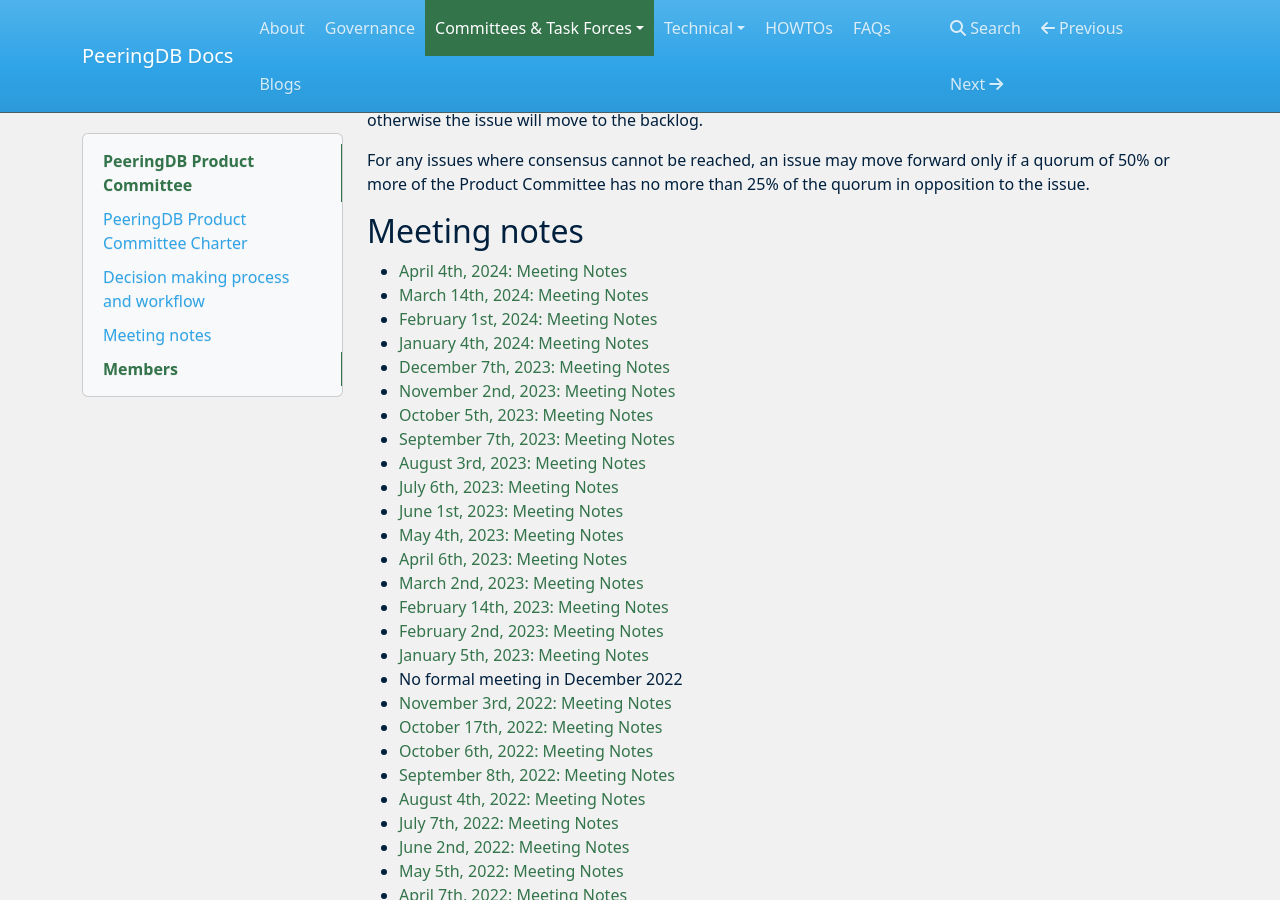
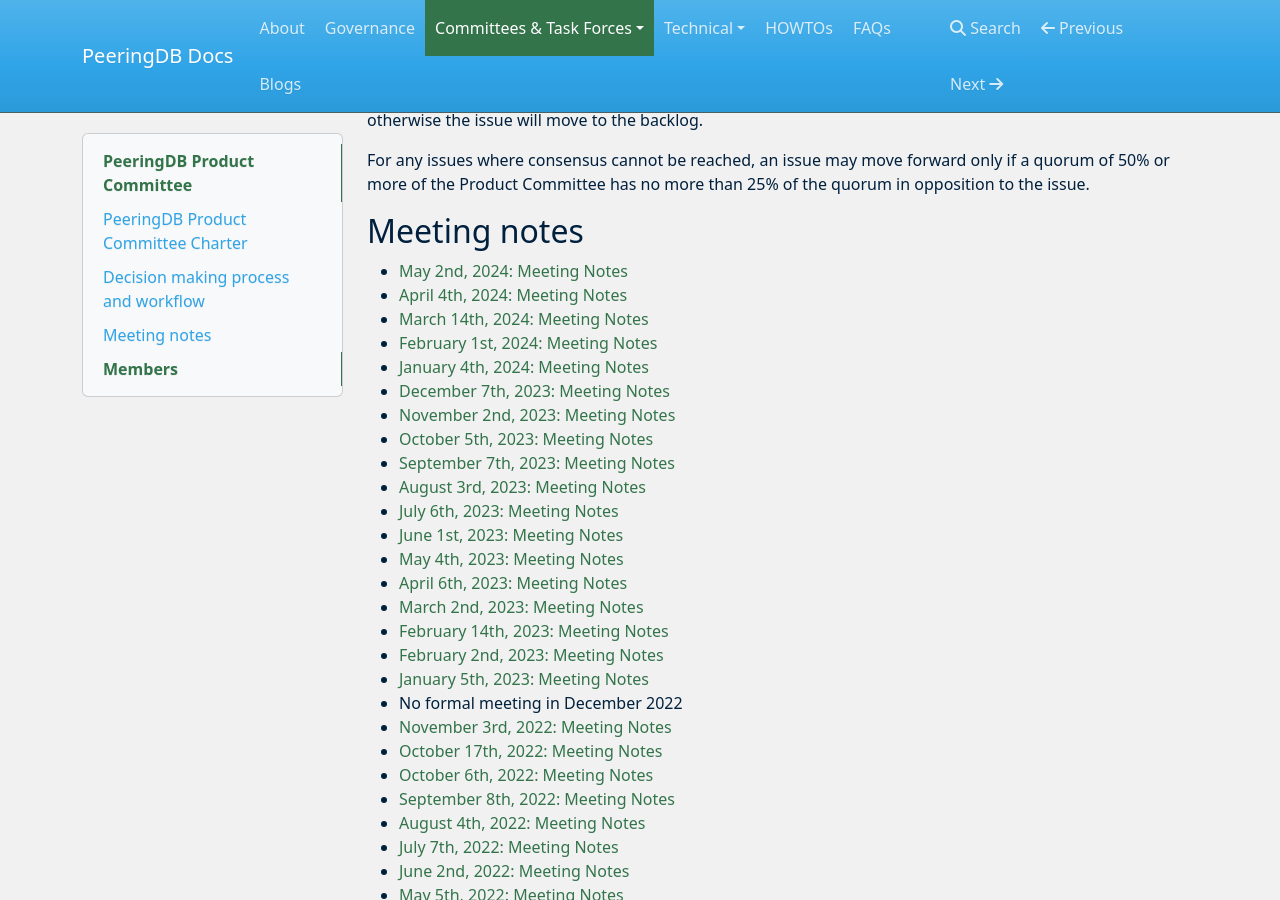
Before and after one commit to peeringdb/docs, an MkDocs documentation site: the page built from docs/committee/product/index.md, in a window 1280 px wide and 900 px high, scrolled down 2515 px. Built offline with MkDocs 1.6.1, drawn with Linux system fonts in a browser that asks for light colours; nearby versions of some CDN libraries.

Commit message:
PC meeting notes 2024-05 (#325)
Updated index and PDF of notes

```diff
--- a/docs/committee/product/index.md
+++ b/docs/committee/product/index.md
@@ -9,6 +9,7 @@
 
 ## Meeting notes
 
+- [May 2nd, 2024: Meeting Notes](notes/2024-05-02_Product_Committee_Notes.pdf)
 - [April 4th, 2024: Meeting Notes](notes/2024-04-04_Product_Committee_Notes.pdf)
 - [March 14th, 2024: Meeting Notes](notes/2024-03-14_Product_Committee_Notes.pdf)
 - [February 1st, 2024: Meeting Notes](notes/2024-02-01_Product_Committee_Notes.pdf)
```
Also changed, not shown: 1 other file.
